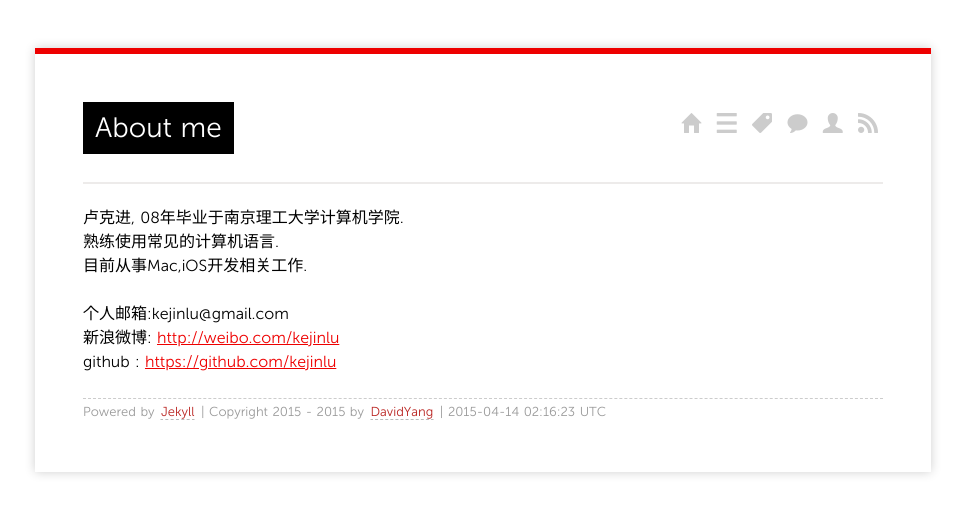
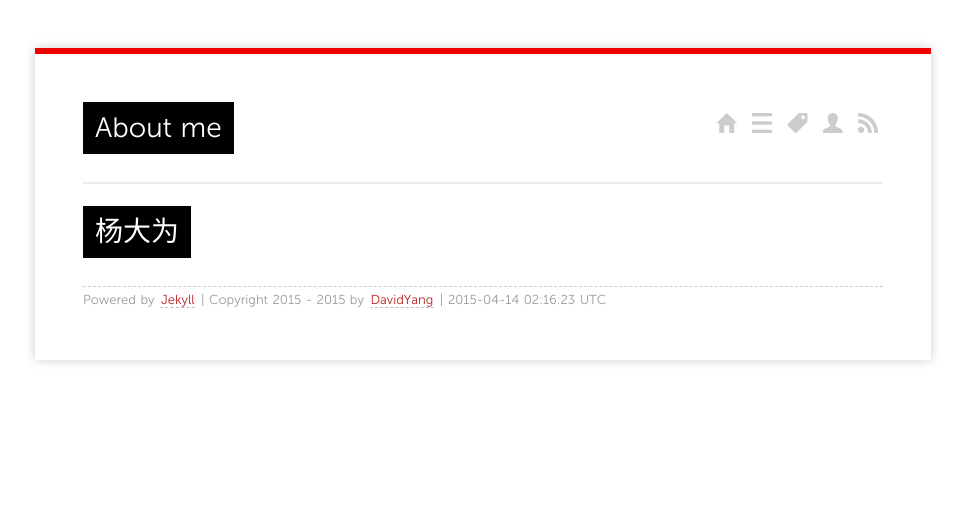
Before and after one commit to davidyang2415/davidyang2415.github.io, a Jekyll site: the page built from about/index.md, in a window 1280 px wide. Shown: the top 514 px of the page, without its empty margins (157-1122 px from the left). Built offline with Jekyll 4.4.1, drawn with Linux system fonts in a browser that asks for light colours; Markdown is read by kramdown in place of the engine named in the settings.

Commit message:
jekyll模板修改

```diff
--- a/CNAME
+++ /dev/null
@@ -1 +0,0 @@
-geeklu.com
--- a/_layouts/default.html
+++ b/_layouts/default.html
@@ -22,7 +22,6 @@
           <a href="/" class="ss-icon" title="Go to homepage">home</a>
           <a href="/categories" class="ss-icon" title="Category" >list</a>
           <a href="/tags" class="ss-icon" title="Tag Cloud" >tags</a>
-          <a href="/guestbook" class="ss-icon" title="Guest Book" >talk</a>
           <a href="/about" class="ss-icon" title="About" >user</a>
           <a href="/feed" class="ss-icon" title="Subscribe by RSS" >rss</a>
         </div>
--- a/_layouts/post.html
+++ b/_layouts/post.html
@@ -7,7 +7,7 @@ layout: default
 </section>
 <section class="meta">
 <span class="author">
-  <a href="http://geeklu.com">{{ site.author }}</a>
+  <a>{{ site.author }}</a>
 </span>
 <span class="time">
   /
--- a/about/index.md
+++ b/about/index.md
@@ -1,13 +1,7 @@
 ---
 title: About me
 layout: page
-comments: yes
+comments: false
 ---
 
-卢克进, 08年毕业于南京理工大学计算机学院.
-熟练使用常见的计算机语言.
-目前从事Mac,iOS开发相关工作.
-
-个人邮箱:kejinlu@gmail.com
-新浪微博: [http://weibo.com/kejinlu](http://weibo.com/kejinlu)
-github : [https://github.com/kejinlu](https://github.com/kejinlu)
+# 杨大为
--- a/bdsitemap.txt
+++ /dev/null
@@ -1 +0,0 @@
-w0OfE5uOgBI0aE6f
--- a/google4757ae5b1b243486.html
+++ /dev/null
@@ -1 +0,0 @@
-google-site-verification: google4757ae5b1b243486.html
```
Also changed, not shown: 404.md (+1 -1 lines), guestbook/index.md (deleted, +0 -7 lines), sitemap.xml (deleted, +0 -28 lines).
